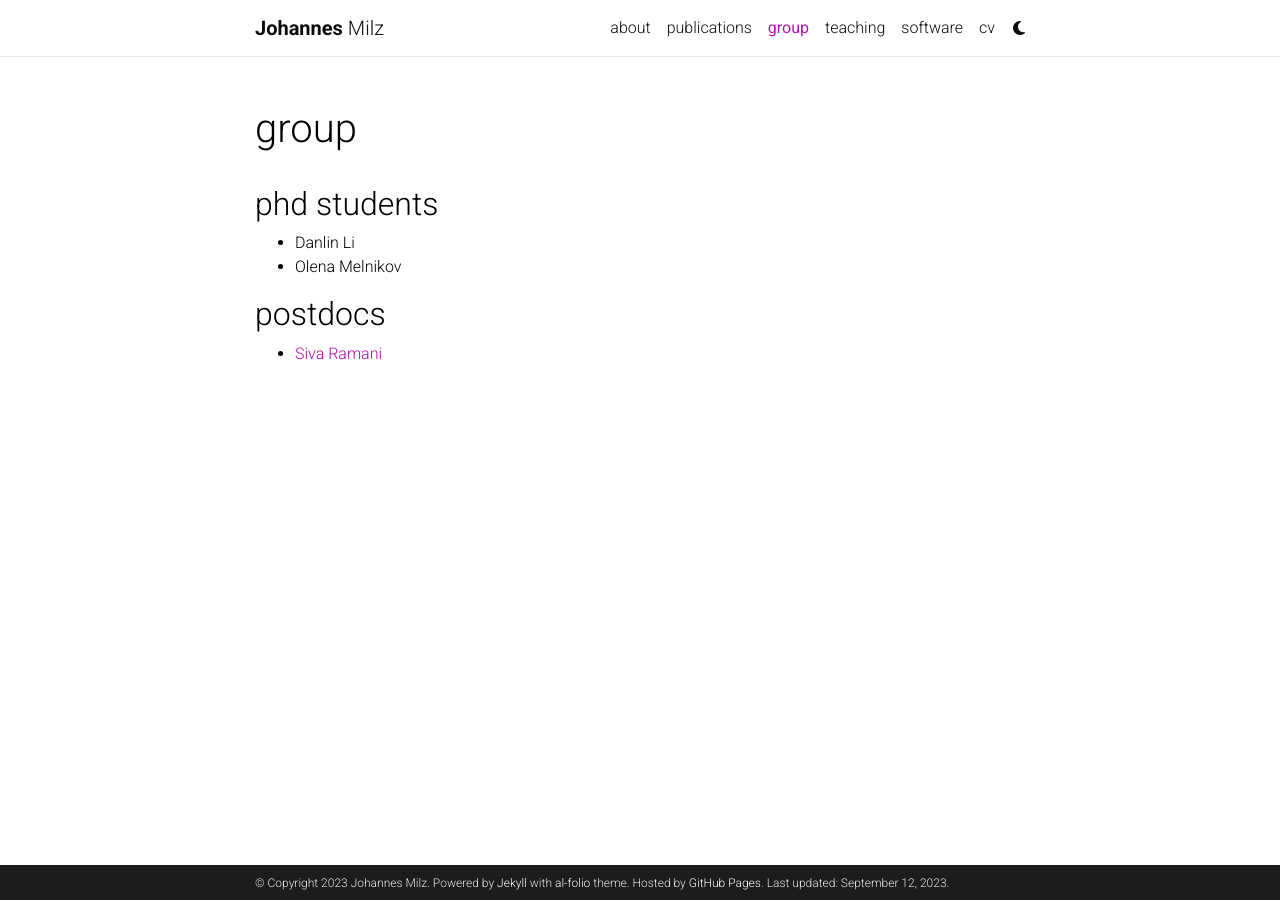
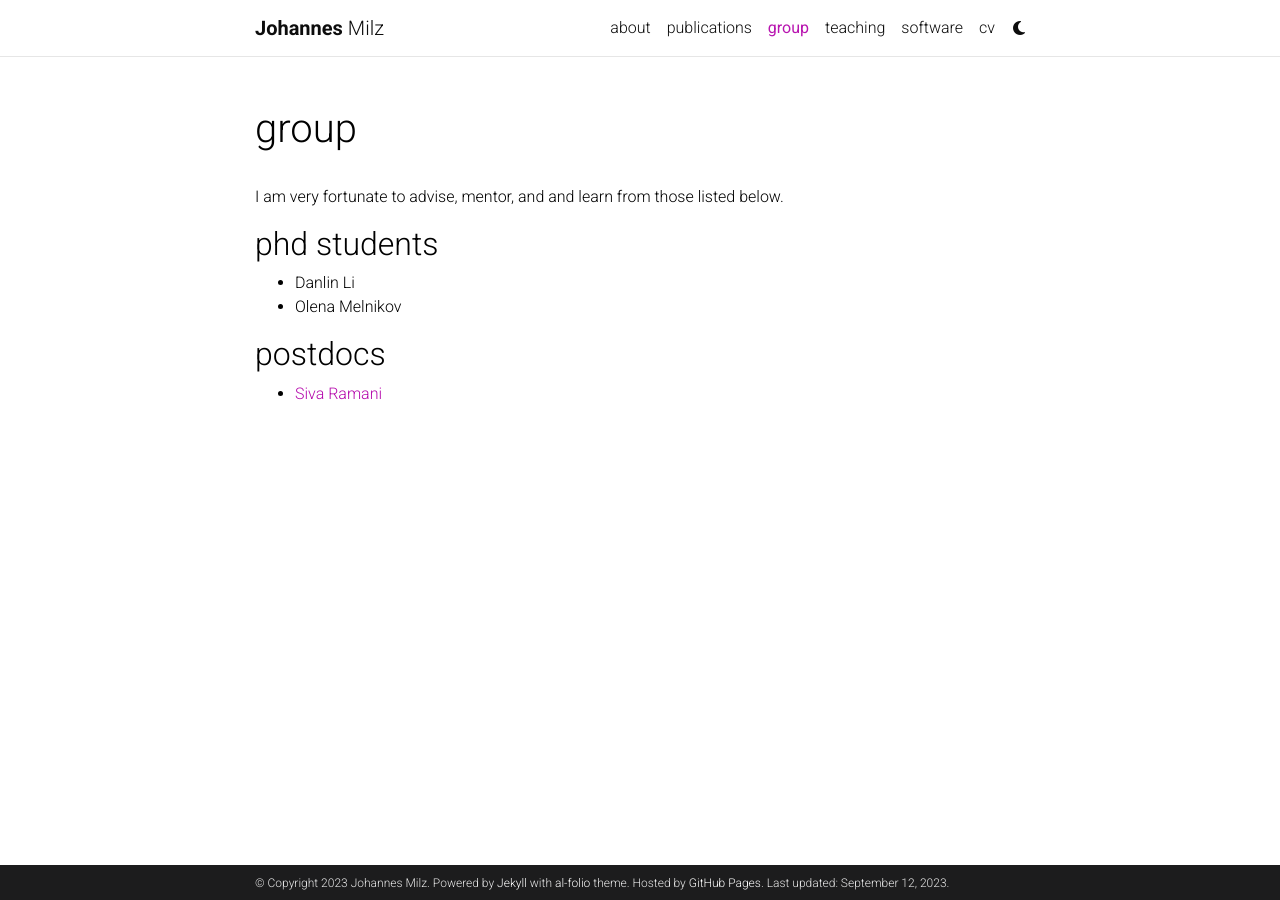
Before and after one commit to milzj/milzj.github.io, a Jekyll site: the page built from _pages/group.md, in a window 1280 px wide. Built offline with Jekyll 4.4.1, drawn with Linux system fonts in a browser that asks for light colours; comment, search, counter and statistics services are not loaded; a style sheet for code colours, icons or effects is not loaded.

Commit message:
Update group.md

```diff
--- a/_pages/group.md
+++ b/_pages/group.md
@@ -7,6 +7,8 @@ nav: true
 nav_order: 2
 ---
 
+I am very fortunate to advise, mentor, and and learn from those listed below.
+
 ## phd students
 
   - Danlin Li
```
